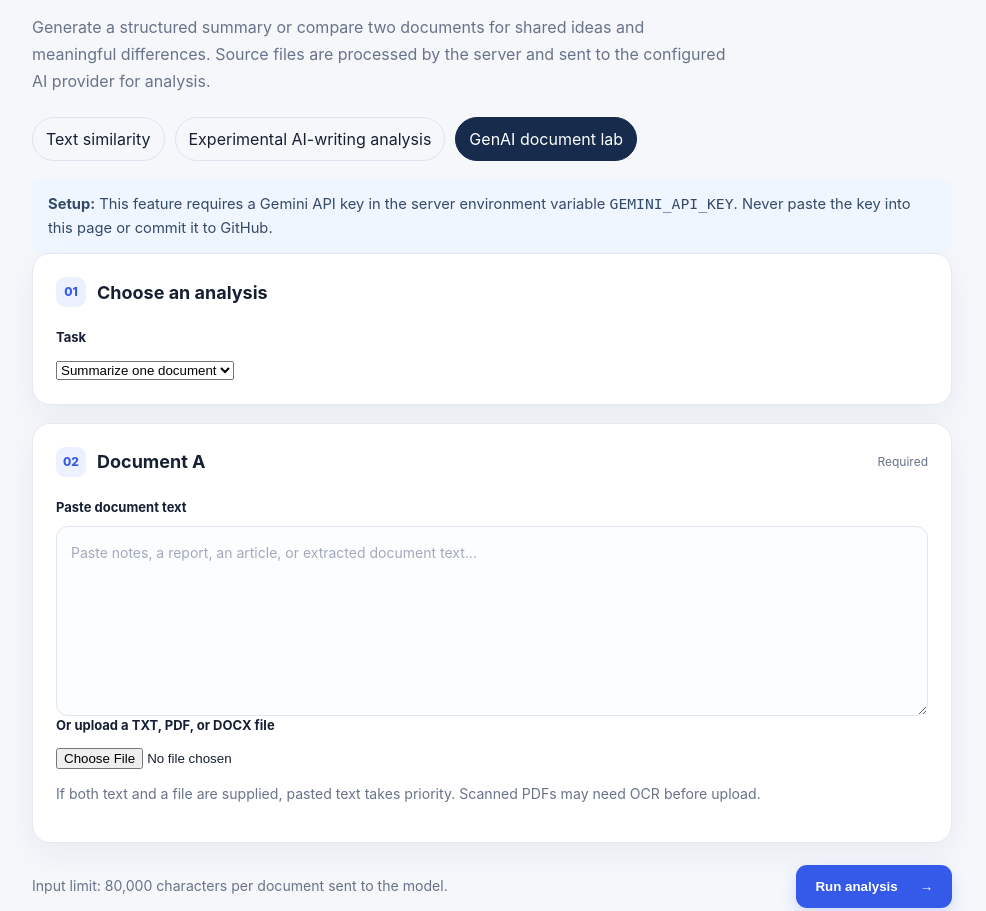
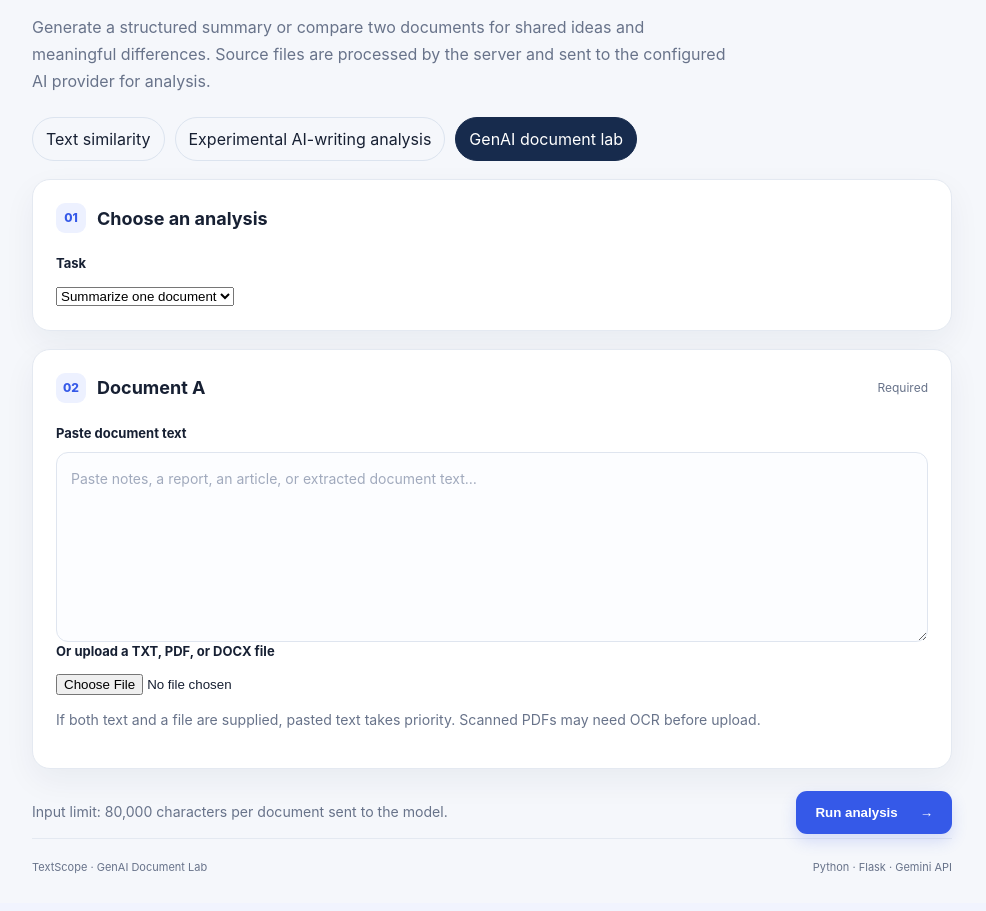
Before and after one commit to namanverma1402/TextScope, a Flask app: page /genai in a window 1280 px wide. Shown: the part 182-1093 px from the top of the page, without its empty margins (148-1134 px from the left). After the commit the page ends 1056 px from the top, so only its background shows below. Run offline with Flask 3, Linux system fonts and the light colour scheme.

Commit message:
Remove GenAI setup notice from page

```diff
--- a/templates/genai.html
+++ b/templates/genai.html
@@ -15,7 +15,6 @@
 <main class="container genai-wrap">
   <section class="genai-intro"><div class="eyebrow">GEMINI · DOCUMENT INTELLIGENCE</div><h1>Read less. <span>Understand more.</span></h1><p>Generate a structured summary or compare two documents for shared ideas and meaningful differences. Source files are processed by the server and sent to the configured AI provider for analysis.</p></section>
   <nav class="genai-nav" aria-label="TextScope tools"><a href="/?mode=similarity">Text similarity</a><a href="/?mode=ai">Experimental AI-writing analysis</a><a class="active" href="/genai">GenAI document lab</a></nav>
-  <div class="genai-notice"><strong>Setup:</strong> This feature requires a Gemini API key in the server environment variable <code>GEMINI_API_KEY</code>. Never paste the key into this page or commit it to GitHub.</div>
   {% if error %}<div class="genai-alert" role="alert">{{ error }}</div>{% endif %}
   {% if warnings %}<div class="genai-alert warning"><strong>File notes</strong><ul>{% for warning in warnings %}<li>{{ warning }}</li>{% endfor %}</ul></div>{% endif %}
   <form class="genai-form" action="/genai" method="post" enctype="multipart/form-data">
```
